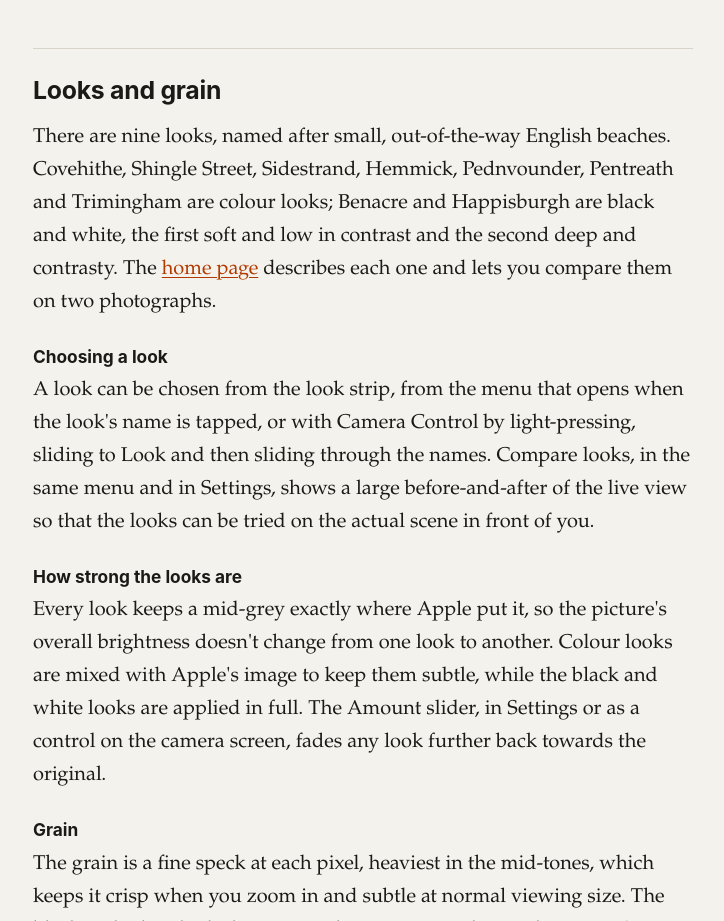
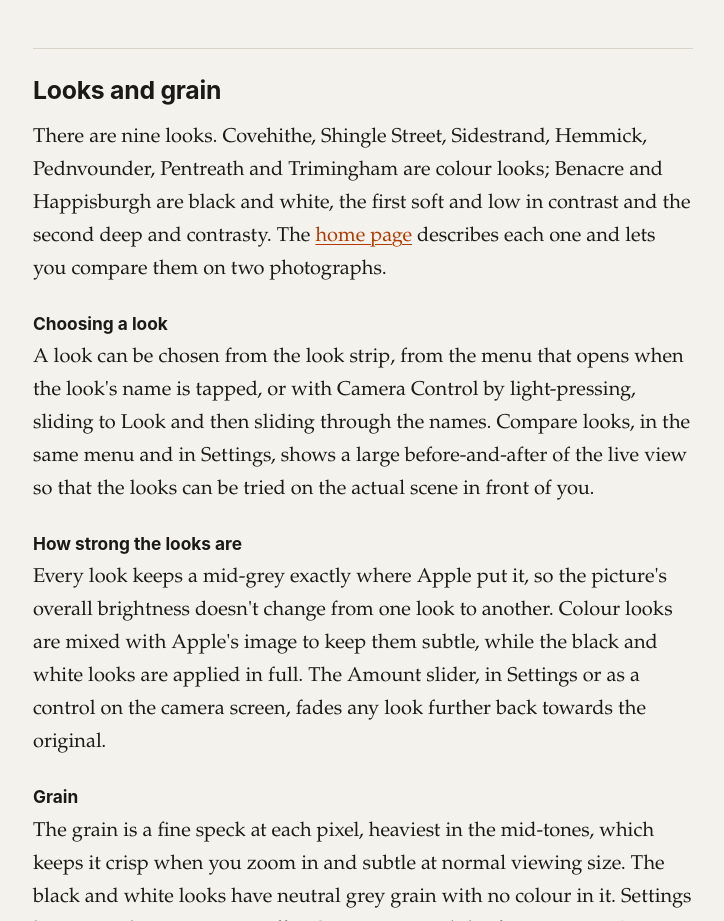
Before and after one commit to bartraigures/CubeCam-App, a plain HTML site: page guide.html in a window 1280 px wide. Shown: the part 3820-4741 px from the top of the page, without its empty margins (345-1069 px from the left). Drawn offline with Linux system fonts and the light colour scheme.

Commit message:
Look names are just names: no beaches or counties
Co-Authored-By: Claude Opus 5.5 <noreply@anthropic.com>
Claude-Session: https://claude.ai/code/session_019Bfwn592RqxrE5WSEgGsKM

```diff
--- a/guide.html
+++ b/guide.html
@@ -102,7 +102,7 @@
   <p>Tapping the picture focuses and meters on that point. As well as the shutter button, Camera Control and the volume buttons take a picture.</p>
 
   <h2 id="looks">Looks and grain</h2>
-  <p>There are nine looks, named after small, out-of-the-way English beaches. Covehithe, Shingle Street, Sidestrand, Hemmick, Pednvounder, Pentreath and Trimingham are colour looks; Benacre and Happisburgh are black and white, the first soft and low in contrast and the second deep and contrasty. The <a href="./">home page</a> describes each one and lets you compare them on two photographs.</p>
+  <p>There are nine looks. Covehithe, Shingle Street, Sidestrand, Hemmick, Pednvounder, Pentreath and Trimingham are colour looks; Benacre and Happisburgh are black and white, the first soft and low in contrast and the second deep and contrasty. The <a href="./">home page</a> describes each one and lets you compare them on two photographs.</p>
   <h3>Choosing a look</h3>
   <p>A look can be chosen from the look strip, from the menu that opens when the look's name is tapped, or with Camera Control by light-pressing, sliding to Look and then sliding through the names. Compare looks, in the same menu and in Settings, shows a large before-and-after of the live view so that the looks can be tried on the actual scene in front of you.</p>
   <h3>How strong the looks are</h3>
```
Also changed, not shown: index.html (+0 -1 lines).
